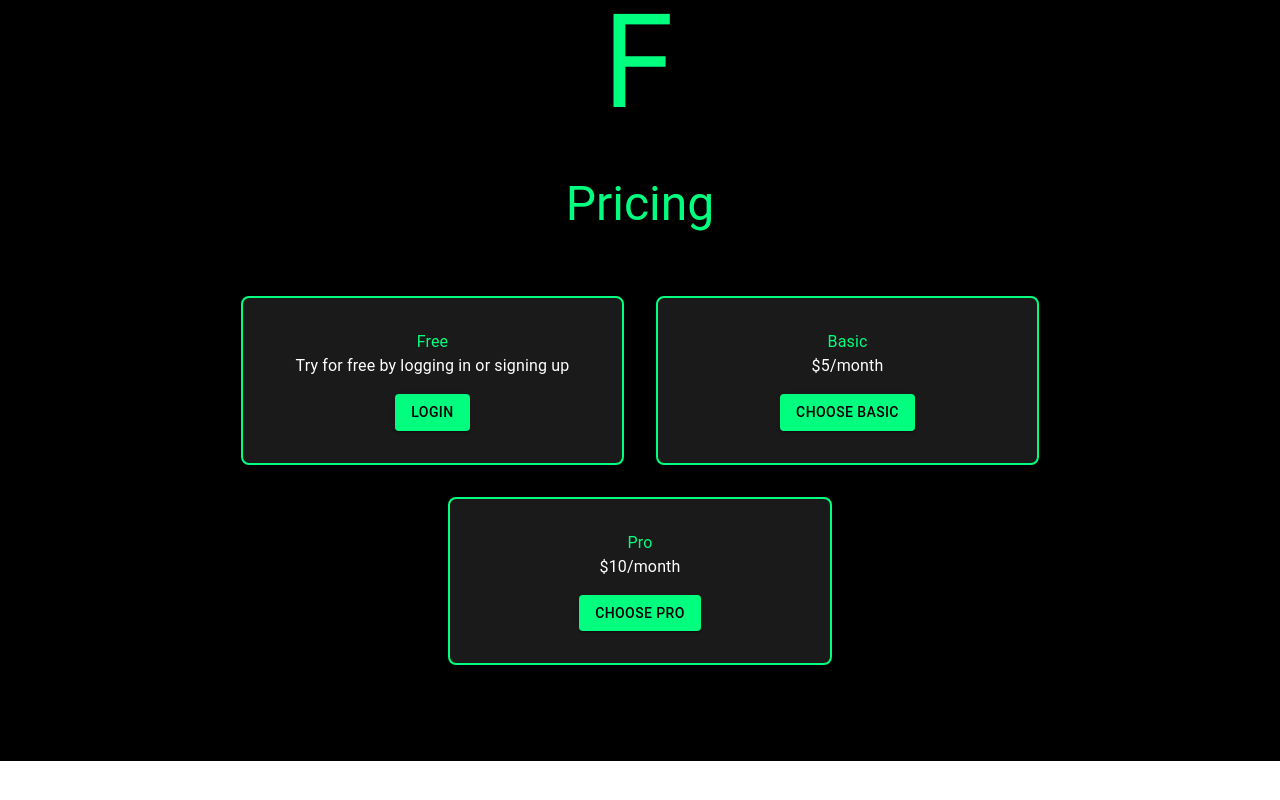
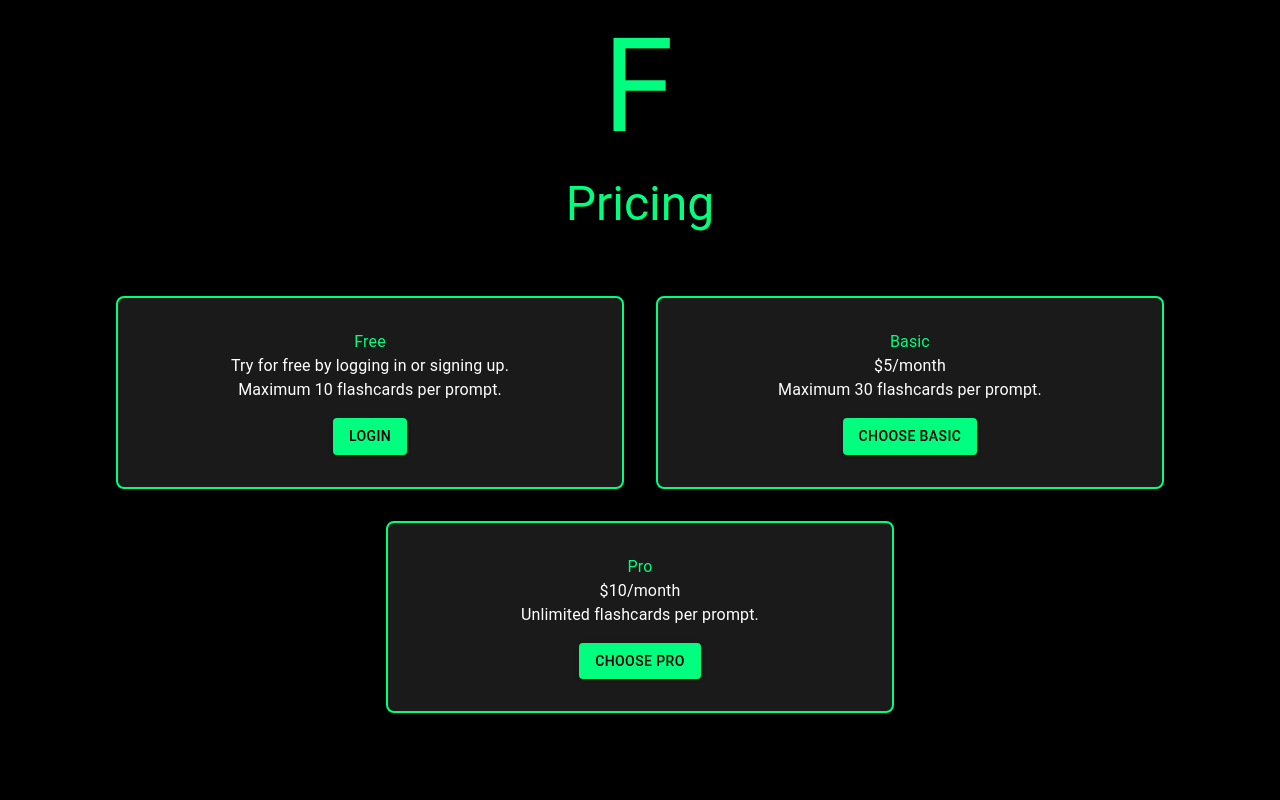
Before and after one commit to Farekhr/AI-Flashcard-App, a Next.js app: page / in a window 1280 px wide. Shown: the part 642-1442 px from the top of the page. Before the commit the page ends 1403 px from the top, so only its background shows below. Built offline with nearby package versions, Linux system fonts and the light colour scheme; no server answers.

Commit message:
Edited Landing Page

```diff
--- a/app/page.js
+++ b/app/page.js
@@ -190,8 +190,8 @@ export default function Home() {
                   }
                 }}>
                 <Typography sx={{ color: '#00FF7F' }}>Free</Typography>
-                <Typography>Try for free by logging in or signing up</Typography>
-                <Typography sx={{ mb: 2 }}></Typography>
+                <Typography>Try for free by logging in or signing up.</Typography>
+                <Typography sx={{ mb: 2 }}>Maximum 10 flashcards per prompt.</Typography>
                 <Button variant='contained' sx={{ backgroundColor: '#00FF7F', color: 'black' }} href="/sign-in">Login</Button>
               </Box>
             </Grid>
@@ -209,7 +209,7 @@ export default function Home() {
                 }}>
                 <Typography sx={{ color: '#00FF7F' }}>Basic</Typography>
                 <Typography>$5/month</Typography>
-                <Typography sx={{ mb: 2 }}></Typography>
+                <Typography sx={{ mb: 2 }}>Maximum 30 flashcards per prompt.</Typography>
                 <Button variant='contained' sx={{ backgroundColor: '#00FF7F', color: 'black' }} onClick={HandleSubmitBasic}>Choose Basic</Button>
               </Box>
             </Grid>
@@ -227,7 +227,7 @@ export default function Home() {
                 }}>
                 <Typography sx={{ color: '#00FF7F' }}>Pro</Typography>
                 <Typography>$10/month</Typography>
-                <Typography sx={{ mb: 2 }}></Typography>
+                <Typography sx={{ mb: 2 }}>Unlimited flashcards per prompt.</Typography>
                 <Button variant='contained' sx={{ backgroundColor: '#00FF7F', color: 'black' }} onClick={HandleSubmitPro}>Choose Pro</Button>
               </Box>
             </Grid>
```
